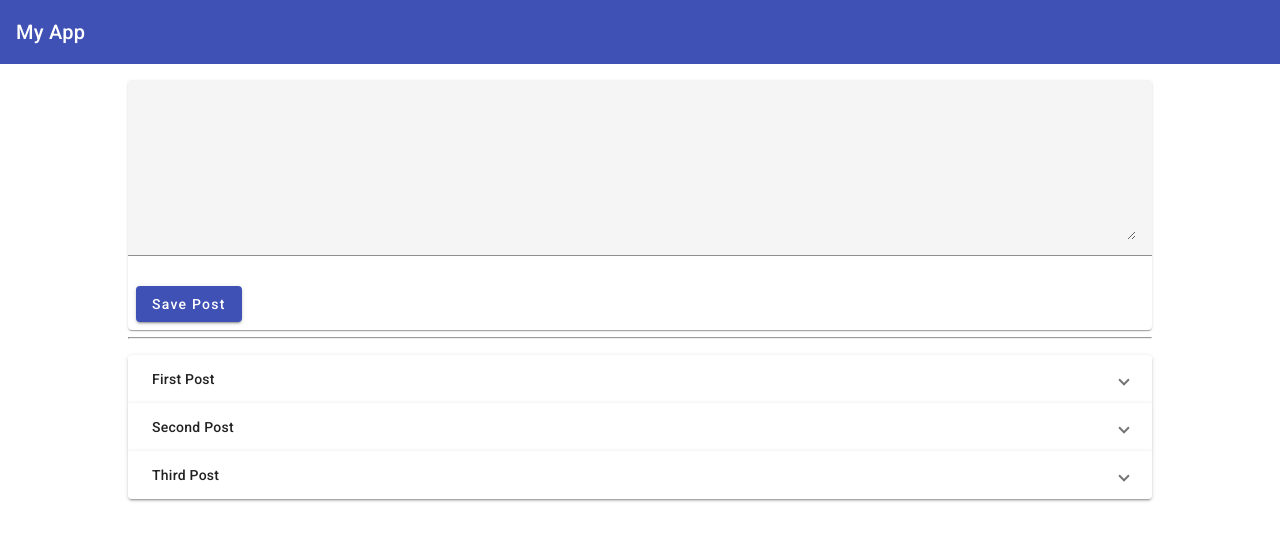
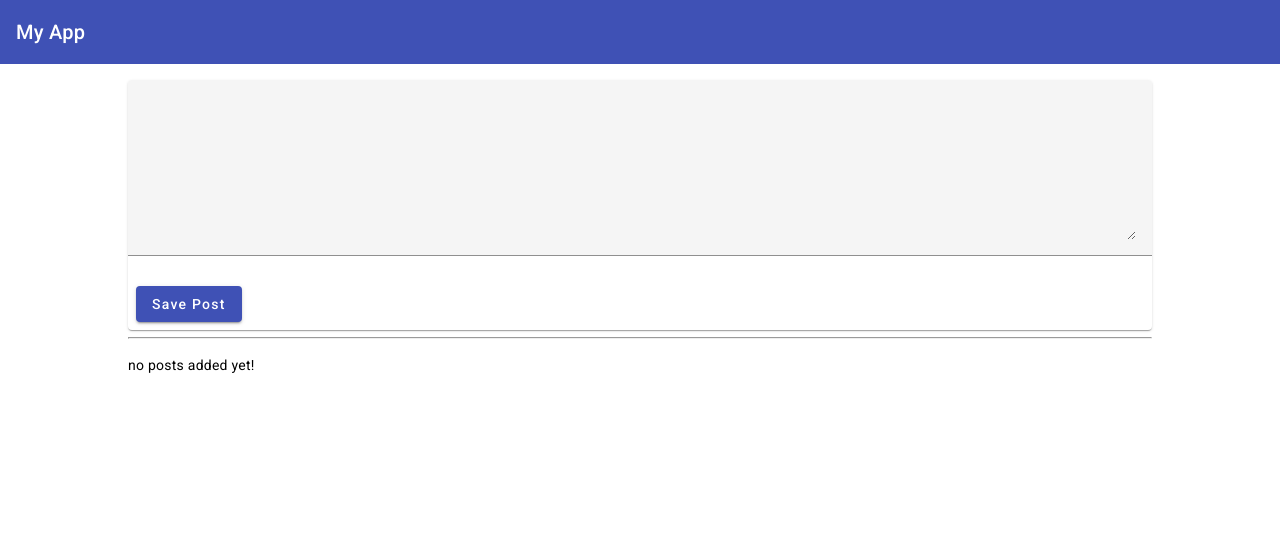
Before and after one commit to doug-newton/mean-course-udemy, an Angular app: page / in a window 1280 px wide. Shown: the top 540 px of the page. Built offline with nearby package versions, Linux system fonts and the light colour scheme.

Commit message:
remove dummy posts

```diff
--- a/src/app/posts/post-list/post-list.component.ts
+++ b/src/app/posts/post-list/post-list.component.ts
@@ -6,9 +6,5 @@ import { Component } from "@angular/core";
     styleUrls: ['./post-list.component.scss']
 })
 export class PostListComponent {
-    posts = [
-        { title: 'First Post', content: 'this is first post\'s content' },
-        { title: 'Second Post', content: 'this is second post\'s content' },
-        { title: 'Third Post', content: 'this is third post\'s content' }
-    ]
+    posts = []
 }
```
